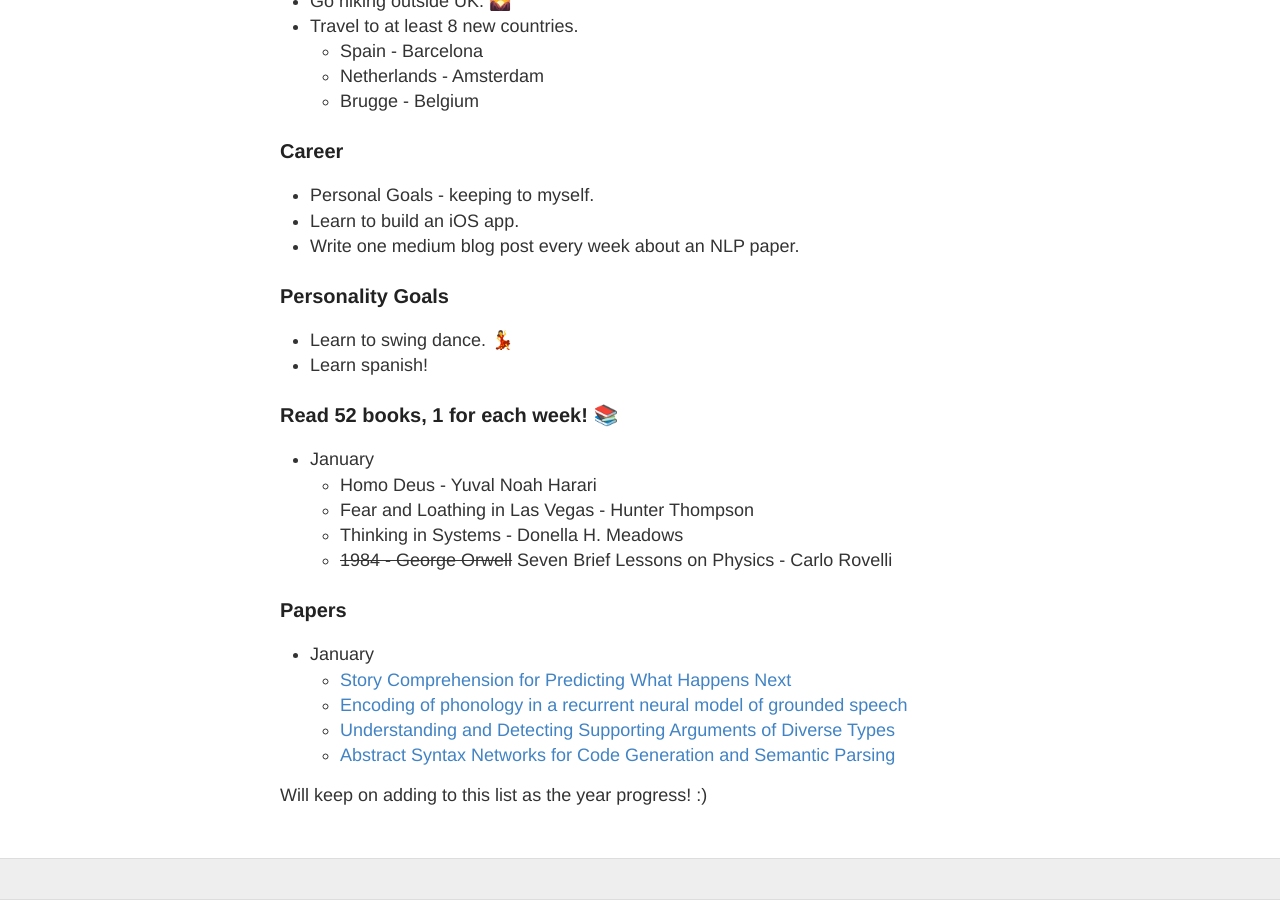
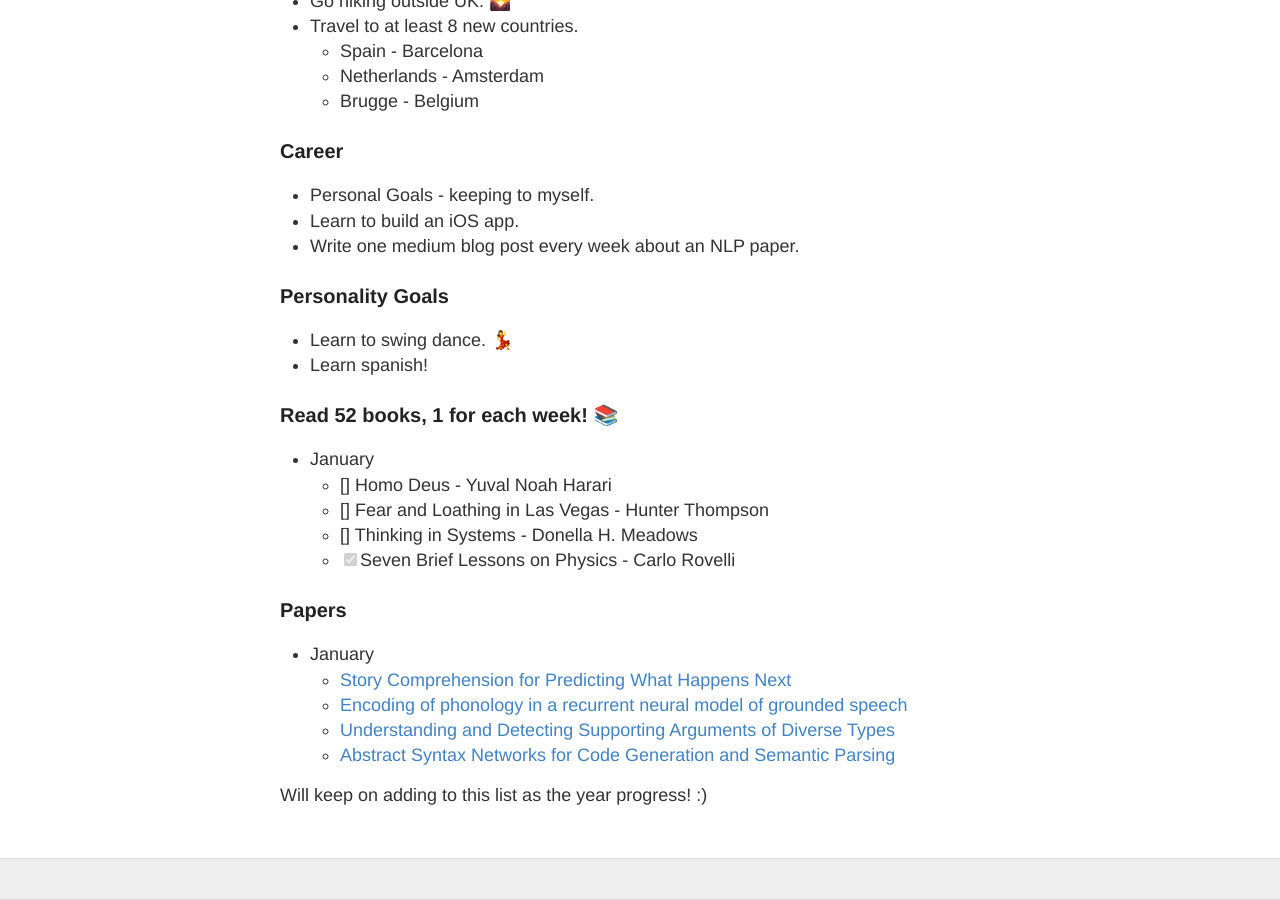
Before and after one commit to harEshInBerlin/weasleys.github.io, a Jekyll site: the page built from about.md, in a window 1280 px wide and 900 px high, scrolled down 632 px. Built offline with Jekyll 4.4.1, drawn with Linux system fonts in a browser that asks for light colours; emoji names are drawn with the system emoji font.

Commit message:
update reading list

```diff
--- a/about.md
+++ b/about.md
@@ -35,10 +35,10 @@ The hope is that every week I'd write a blog post about my week that was. :)
 ### Read 52 books, 1 for each week! :books:
 
 * January
-	* Homo Deus - Yuval Noah Harari
-	* Fear and Loathing in Las Vegas - Hunter Thompson
-	* Thinking in Systems - Donella H. Meadows
-	* ~~1984 - George Orwell~~ Seven Brief Lessons on Physics - Carlo Rovelli
+	- [] Homo Deus - Yuval Noah Harari
+	- [] Fear and Loathing in Las Vegas - Hunter Thompson
+	- [] Thinking in Systems - Donella H. Meadows
+	- [x]  Seven Brief Lessons on Physics - Carlo Rovelli
 
 ### Papers
 
```
